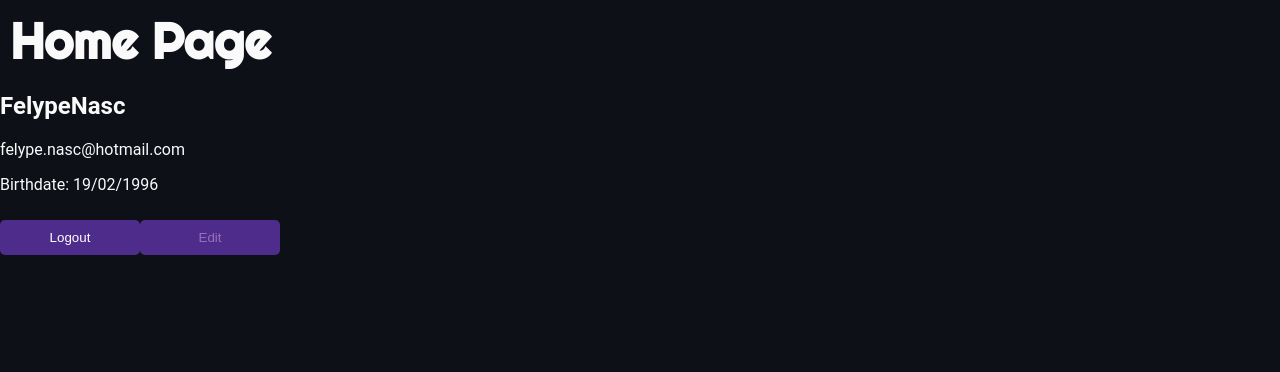
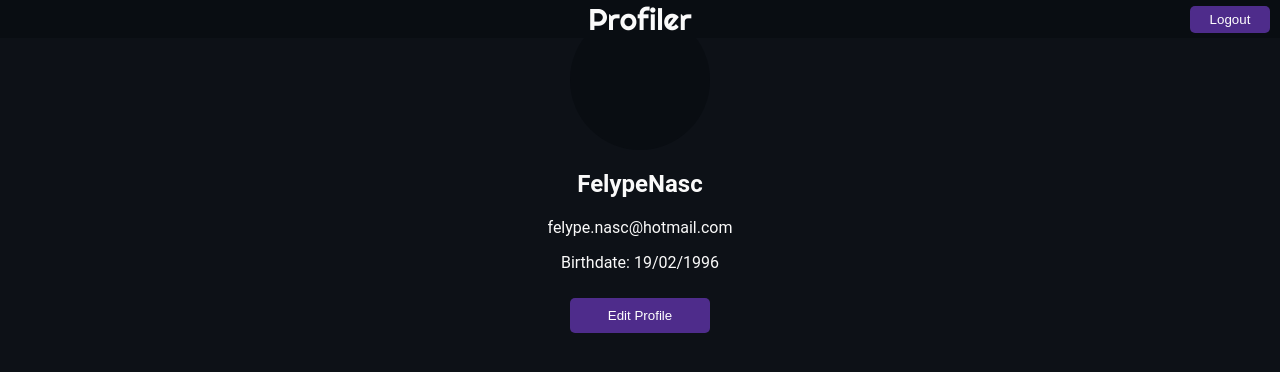
Before and after one commit to FelypeNasc/my-alpha-profiler, a React (Create React App) app in the folder frontend/: page / in a window 1280 px wide. Shown: the top 372 px of the page. Built offline with nearby package versions, Linux system fonts and the light colour scheme.

Commit message:
feat: basic home page styling and structure

```diff
--- a/frontend/src/pages/HomePage/index.jsx
+++ b/frontend/src/pages/HomePage/index.jsx
@@ -2,23 +2,23 @@ import { NavLink } from "react-router-dom";
 import { useState } from "react";
 import "./style.css";
 
+import StandardHeader from "../../components/headers/StandardHeader";
+
 function HomePage() {
   return (
-    <div id="home-page">
-      <h1>Home Page</h1>
-      <div id="profile-pic"></div>
+    <div className="page" id="home-page">
+      <StandardHeader />
+      <main id="home-page-main">
+        <div id="profile-picture"></div>
         <div id="profile-info">
           <h2 id="username">FelypeNasc</h2>
           <p id="email">felype.nasc@hotmail.com</p>
           <p id="birthdate">Birthdate: 19/02/1996</p>
         </div>
         <div className="navigate-buttons">
-        <button id="logout-button">Logout</button>
-
-        <button id="edit-button">
-          <NavLink to="/edit">Edit</NavLink>
-        </button>
+          <button id="edit-button">Edit Profile</button>
         </div>
+      </main>
     </div>
   );
 }
--- a/frontend/src/pages/HomePage/style.css
+++ b/frontend/src/pages/HomePage/style.css
@@ -0,0 +1,22 @@
+#profile-picture {
+  width: 140px;
+  height: 140px;
+  border-radius: 50%;
+  object-fit: cover;
+  background-color: #090d12;
+}
+
+#profile-picture > img {
+  width: 100%;
+  height: 100%;
+  border-radius: 50%;
+}
+
+#home-page-main {
+  display: flex;
+  justify-content: center;
+  align-items: center;
+  flex-direction: column;
+  padding: 10px;
+  text-align: center;
+}
```
Lines whose indentation alone changed are shown as unchanged.
